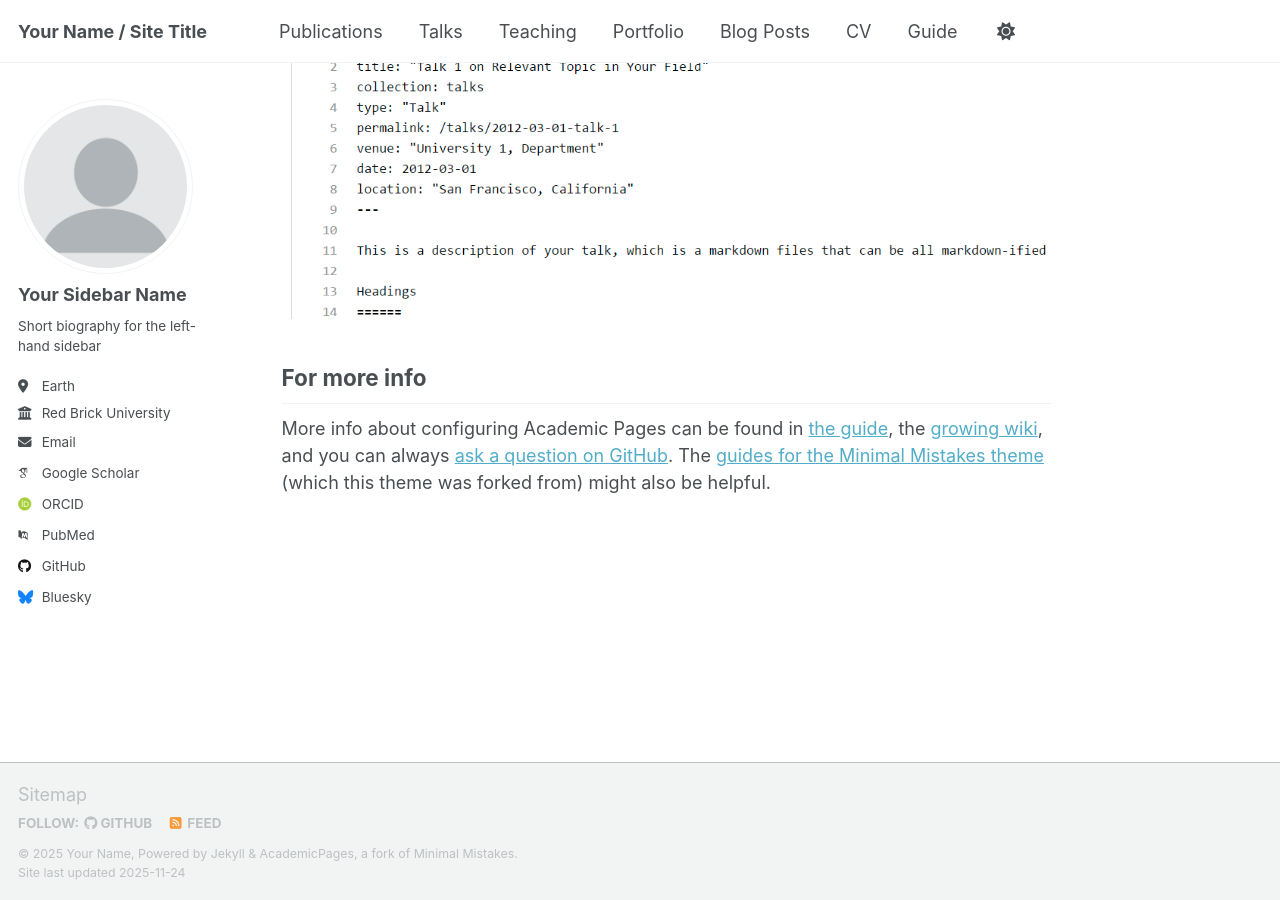
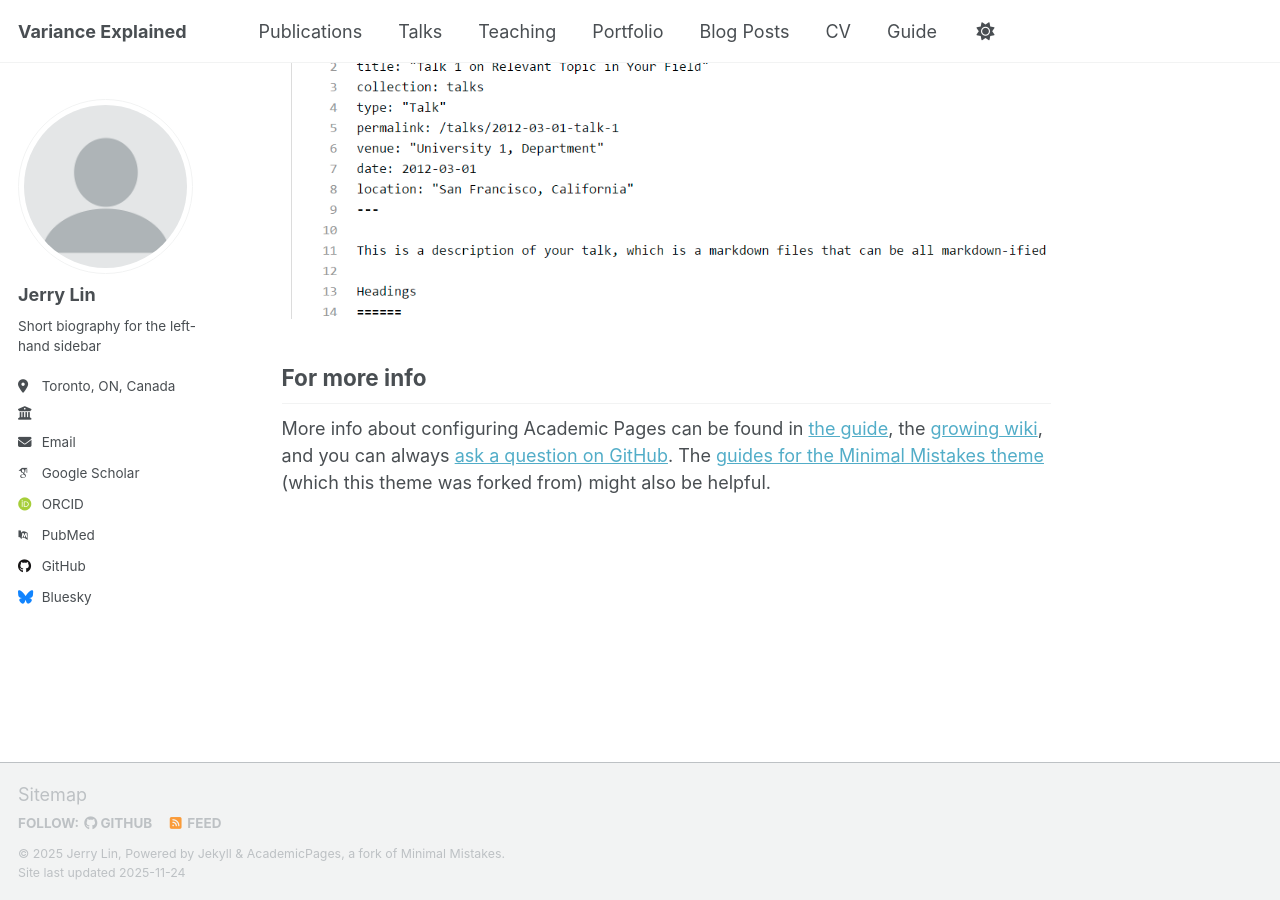
Before and after one commit to jerry-yclin/jerry-yclin.github.io, a Jekyll site: the page built from _pages/about.md, in a window 1280 px wide and 900 px high, scrolled down 2880 px. Built offline with Jekyll 4.4.1, drawn with Linux system fonts in a browser that asks for light colours; some web fonts are replaced; a script that is not in the unit is left out.

Commit message:
Update config

```diff
--- a/_config.yml
+++ b/_config.yml
@@ -8,12 +8,12 @@
 
 # Basic Site Settings
 locale                   : "en-US"
-site_theme               : "default" # Currently available options are "default", "air"
-title                    : "Your Name / Site Title"
+site_theme               : "default"                                                # Currently available options are "default", "air"
+title                    : "Variance Explained"
 title_separator          : "-"
-name                     : &name "Your Name"
+name                     : &name "Jerry Lin"
 description              : &description "Your Name's academic portfolio"   # Update this with a general description of your site, this is the default if not overridden by a page
-url                      : https://academicpages.github.io # The base hostname & protocol for your site e.g. "https://[your GitHub username].github.io",
+url                      : https://jerry-yclin.github.io # The base hostname & protocol for your site e.g. "https://[your GitHub username].github.io",
                                                            # or if you already have some other page hosted on Github then use "https://[your GitHub username].github.io/[Your Repo Name]"
 baseurl                  : "" # the subpath of your site, e.g. "/blog"
 repository               : "academicpages/academicpages.github.io"
@@ -24,13 +24,12 @@ repository               : "academicpages/academicpages.github.io"
 author:
   # Biographic information
   avatar           : "profile.png"
-  name             : "Your Sidebar Name"
-  pronouns         : # example: "she/her"
+  name             : "Jerry Lin"
   bio              : "Short biography for the left-hand sidebar"
-  location         : "Earth"
-  employer         : "Red Brick University"
+  location         : "Toronto, ON, Canada"
+  employer         : ""
   uri              : # URL
-  email            : "none@example.org"
+  email            : "kohjerryl@gmail.com"
 
   # Academic websites
   academia         : # URL
```
